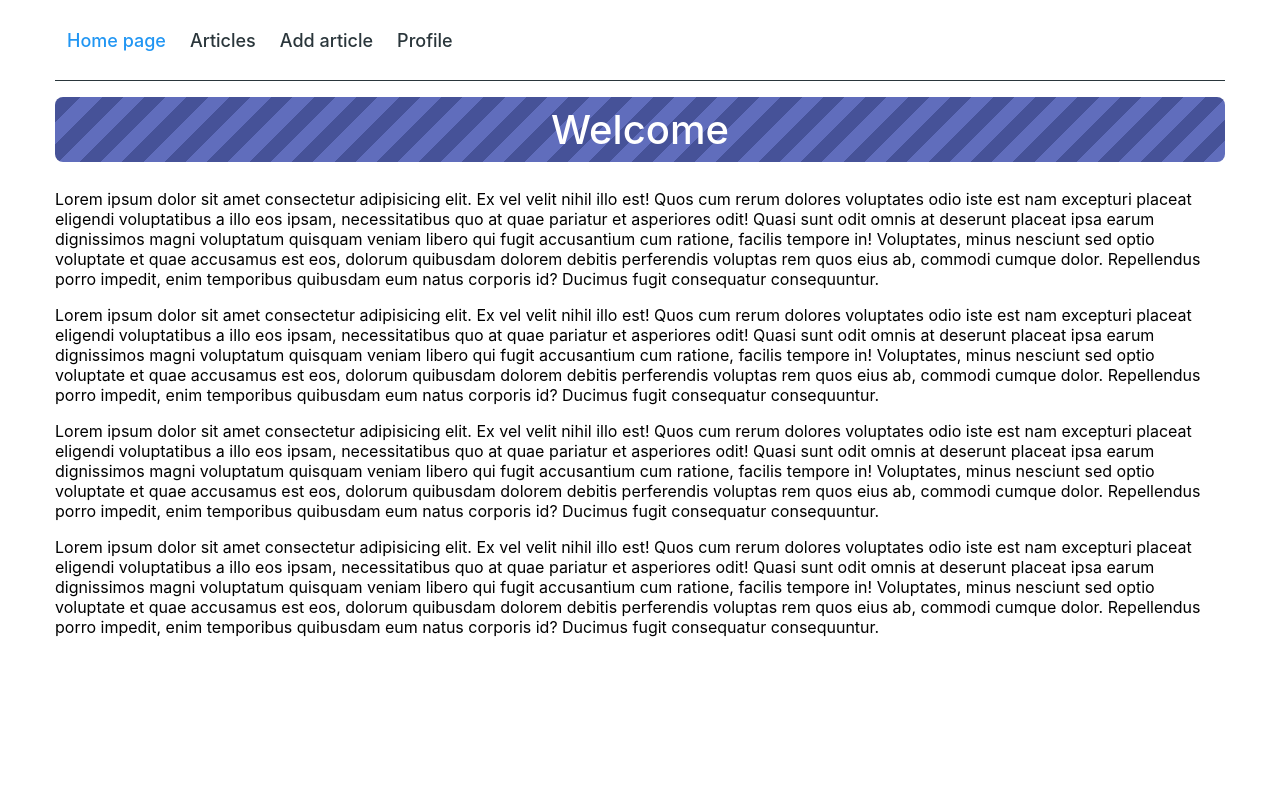
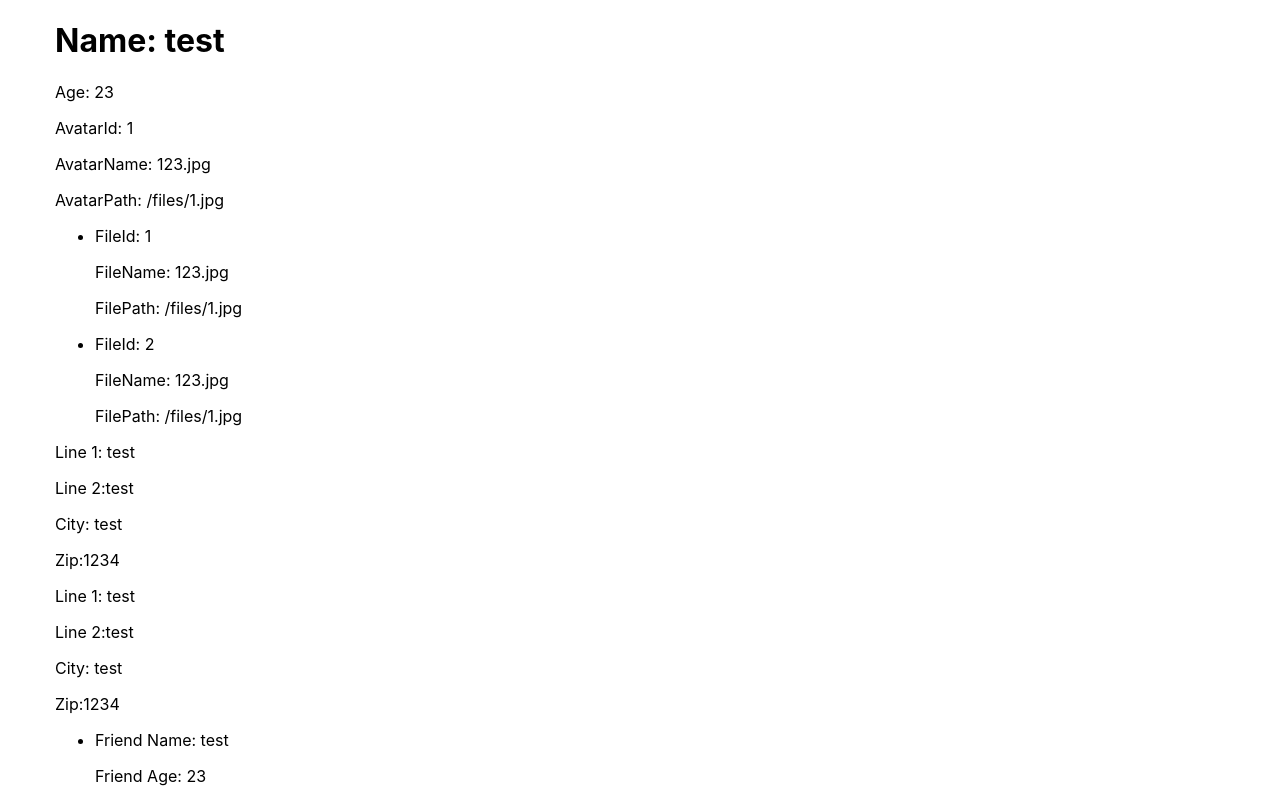
Before and after one commit to AllaDihtiarova/app_network, a JavaScript app in the folder front/: page / in a window 1280 px wide. Shown: the top 800 px of the page. Built offline with nearby package versions, Linux system fonts and the light colour scheme; the HTML template or start-up script is replaced by a standard one.

Commit message:
add propTypes for user

```diff
--- a/front/package.json
+++ b/front/package.json
@@ -6,6 +6,7 @@
     "@testing-library/jest-dom": "^5.16.1",
     "@testing-library/react": "^12.1.2",
     "@testing-library/user-event": "^13.5.0",
+    "prop-types": "^15.8.1",
     "react": "^17.0.2",
     "react-dom": "^17.0.2",
     "react-router-dom": "^6.2.1",
--- a/front/src/App.js
+++ b/front/src/App.js
@@ -8,12 +8,17 @@
 import Profile from './components/Body/Profile/Profile'
 import NotFound from './components/NotFound/NotFound'
 import CheckDate from './components/CheckDate/CheckDate'
+import  UserContainer   from './propTypesTest/userContainer'
+import user from './propTypesTest/data/user.json'
+
+const {name, age, avatar, files, addrr, friends} = user
 
 function App() {
   return (
+
     <BrowserRouter>
       <Container>
-        <Appbar />
+        {/* <Appbar />
 
         <Routes>
           <Route path="/" element={<HomePage />} />
@@ -29,7 +34,8 @@
           <Route path="*" element={<NotFound />} />
 
           <Route path="/:date" element={<CheckDate />} />
-        </Routes>
+        </Routes> */}
+        <UserContainer name={name} age={age} avatar={avatar} files={files} addrr={addrr} friends={friends}/>
       </Container>
     </BrowserRouter>
   )
--- /dev/null
+++ b/front/src/propTypesTest/addrr.js
@@ -0,0 +1,21 @@
+import PropTypes from 'prop-types'
+
+const Addrr = ({ line1, line2, city, zip }) => {
+  return (
+    <div>
+      <p>Line 1: {line1}</p>
+      <p>Line 2:{line2}</p>
+      <p>City: {city}</p>
+      <p>Zip:{zip}</p>
+    </div>
+  )
+}
+
+Addrr.propTypes = {
+  line1: PropTypes.string.isRequired,
+  line2: PropTypes.string.isRequired,
+  city: PropTypes.string.isRequired,
+  zip: PropTypes.number.isRequired,
+}
+
+export default Addrr
--- /dev/null
+++ b/front/src/propTypesTest/data/user.json
@@ -0,0 +1,74 @@
+{
+        "name": "test",
+        "age": "23",
+        "avatar": {
+          "file": {
+            "id": 1,
+            "name": "123.jpg",
+            "path": "/files/1.jpg"
+          }
+        },
+        "files": [
+          {
+            "id": 1,
+            "name": "123.jpg",
+            "path": "/files/1.jpg"
+          },
+          {
+            "id": 2,
+            "name": "123.jpg",
+            "path": "/files/1.jpg"
+          }],
+        "addrr": {
+          "main": {
+            "line1": "test",
+            "line2": "test",
+            "city": "test",
+            "zip": 1234
+          },
+          "alt": {
+            "line1": "test",
+            "line2": "test",
+            "city": "test",
+            "zip": 1234
+          }
+        },
+        "friends": [
+          {
+            "name": "test",
+            "age": "23",
+            "avatar": {
+              "file": {
+                "id": 1,
+                "name": "123.jpg",
+                "path": "/files/1.jpg"
+              }
+            },
+            "files": [
+              {
+                "id": 3,
+                "name": "123.jpg",
+                "path": "/files/1.jpg"
+              },
+              {
+                "id": 4,
+                "name": "123.jpg",
+                "path": "/files/1.jpg"
+              }],
+            "addrr": {
+              "main": {
+                "line1": "test",
+                "line2": "test",
+                "city": "test",
+                "zip": 1234
+              },
+              "alt": {
+                "line1": "test",
+                "line2": "test",
+                "city": "test",
+                "zip": 1234
+              }
+            }
+          }
+        ]
+      }
--- /dev/null
+++ b/front/src/propTypesTest/file.js
@@ -0,0 +1,19 @@
+import PropTypes from 'prop-types'
+
+const File = ({ fileId, fileName, filePath }) => {
+  return (
+    <div>
+      <p>FileId: {fileId}</p>
+      <p>FileName: {fileName}</p>
+      <p>FilePath: { filePath}</p>
+    </div>
+  )
+}
+
+File.propTypes = {
+  fileId: PropTypes.number.isRequired,
+  fileName: PropTypes.string.isRequired,
+  filePath: PropTypes.string.isRequired,
+}
+
+export default File
--- /dev/null
+++ b/front/src/propTypesTest/fileList.js
@@ -0,0 +1,21 @@
+// import PropTypes from 'prop-types'
+
+import File from "./file"
+
+const FileList = ({ items }) => {
+  return (
+     <ul>
+      {items.map(item => (
+        <li key={item.id}>
+          <File fileId={item.id} fileName={item.name} filePath={item.path} />
+      </li>
+    ))}
+  </ul>
+  )
+}
+
+// FileList.propTypes = {
+//   items: PropTypes.arrayOf(PropTypes.shape({key: PropTypes.number.isRequired,}))
+// }
+
+export default FileList
--- /dev/null
+++ b/front/src/propTypesTest/friend.js
@@ -0,0 +1,33 @@
+import PropTypes from 'prop-types'
+
+import FileList from "./fileList"
+import Addrr from "./addrr"
+
+const Friend = ({ friendName, friendAge, friendAvatar, files, addrr }) => {
+  const avatarId = `${friendAvatar.file.id}`
+  const avatarName = `${friendAvatar.file.name}`
+  const avatarPath = `${friendAvatar.file.path}`
+
+  return (
+    <div>
+      <p>Friend Name: {friendName}</p>
+      <p>Friend Age: {friendAge}</p>
+      <p>AvatarId: {avatarId}</p>
+      <p>AvatarName: {avatarName}</p>
+      <p>AvatarPath: {avatarPath}</p>
+      <FileList items={files} />
+      <Addrr line1={addrr.main.line1} line2={addrr.main.line2} city={addrr.main.city} zip={addrr.main.zip} />
+      <Addrr line1={addrr.alt.line1} line2={addrr.alt.line2} city={addrr.alt.city} zip={addrr.alt.zip} />
+    </div>
+  )
+}
+
+// Friend.propTypes = {
+//   friendName: PropTypes.string.isRequired,
+//   friendAge: PropTypes.string.isRequired,
+//   friendAvatar: PropTypes.shape({
+//     PropTypes.object
+//   }),
+// }
+
+export default Friend
--- /dev/null
+++ b/front/src/propTypesTest/friendList.js
@@ -0,0 +1,17 @@
+import Friend from "./friend"
+
+const FriendList = ({ friends }) => {
+
+
+  return (
+    <ul>
+      {friends.map(friend => (
+        <li key={friend.id}>
+          <Friend friendName={friend.name} friendAge={friend.age} friendAvatar={friend.avatar} files={friend.files} addrr={friend.addrr} />
+      </li>
+    ))}
+  </ul>
+  )
+}
+
+export default FriendList
--- /dev/null
+++ b/front/src/propTypesTest/userContainer.js
@@ -0,0 +1,27 @@
+// import PropTypes from 'prop-types'
+
+import FileList from "./fileList"
+import Addrr from "./addrr"
+import FriendList from "./friendList"
+
+const UserContainer = ({ name, age, avatar, files, addrr, friends }) => {
+  const avatarId = `${avatar.file.id}`
+  const avatarName = `${avatar.file.name}`
+  const avatarPath = `${avatar.file.path}`
+
+  return (
+    <div>
+      <h1>Name: {name}</h1>
+      <p>Age: {age}</p>
+      <p>AvatarId: {avatarId}</p>
+      <p>AvatarName: {avatarName}</p>
+      <p>AvatarPath: {avatarPath}</p>
+      <FileList items={files} />
+      <Addrr line1={addrr.main.line1} line2={addrr.main.line2} city={addrr.main.city} zip={addrr.main.zip} />
+      <Addrr line1={addrr.alt.line1} line2={addrr.alt.line2} city={addrr.alt.city} zip={addrr.alt.zip} />
+      <FriendList friends={friends}/>
+    </div>
+  )
+}
+
+export default UserContainer
```
